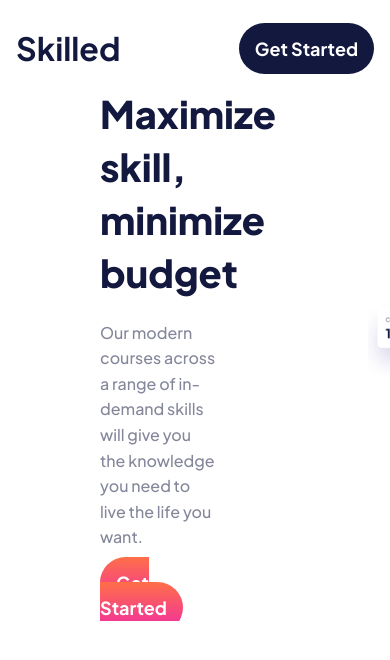
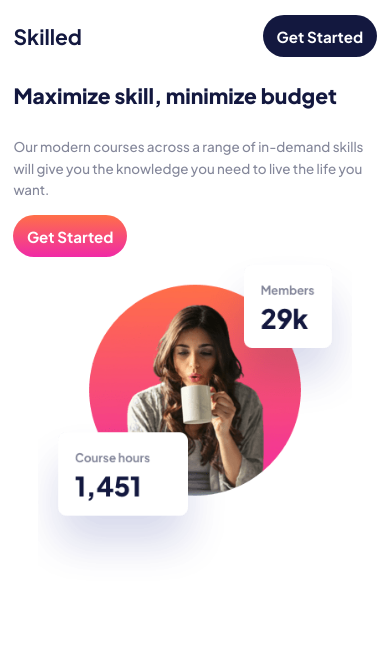
Before and after one commit to arthurkyambadde/skilled, a website: page src/index.html in a window 390 px wide. Drawn offline with nearby package versions, Linux system fonts and the light colour scheme; files that its build step writes are made by us from their sources.

Commit message:
style(hero): implement the hero section mobile version to enhance the page's responsiveness.

```diff
--- a/src/sass/base/_base.scss
+++ b/src/sass/base/_base.scss
@@ -1,3 +1,5 @@
+@use "../abstracts" as *;
+
 *,
 *::before,
 *::after {
@@ -8,6 +10,10 @@
 
 html {
   font-size: 62.5%;
+
+  @include respond(phone) {
+    font-size: 52.5%;
+  }
 }
 
 body {
--- a/src/sass/base/_typography.scss
+++ b/src/sass/base/_typography.scss
@@ -16,6 +16,10 @@ body {
         color: $color-primary-dark;
         font-size: 3.2rem;
         font-weight: 700;
+
+        @include respond(phone) {
+          font-size: 2.5rem;
+        }
       }
       &-link {
         text-decoration: none;
@@ -63,4 +67,8 @@ body {
   @include respond(tab-port) {
     font-size: 3.8rem;
   }
+
+  @include respond(phone) {
+    font-size: 2.5rem;
+  }
 }
--- a/src/sass/layout/_header.scss
+++ b/src/sass/layout/_header.scss
@@ -9,6 +9,14 @@
     height: 100%;
     padding-left: 10rem;
     overflow: hidden;
+
+    @include respond(phone) {
+      display: flex;
+      flex-direction: column;
+      justify-content: center;
+      align-items: center;
+      padding: 2rem 1.6rem 0;
+    }
 
     &_text-box {
       width: 40%;
@@ -22,11 +30,20 @@
         padding-bottom: 0;
         gap: 2rem;
       }
+
+      @include respond(phone) {
+        width: 100%;
+        gap: 3rem;
+      }
     }
 
     &-img-wrapper {
       height: 100%;
       width: 60%;
+
+      @include respond(phone) {
+        width: 100%;
+      }
     }
 
     &-img {
@@ -37,6 +54,10 @@
 
       @include respond(tab-land) {
         transform: translate(140px, -50px);
+      }
+
+      @include respond(phone) {
+        transform: translate(0, 0);
       }
 
       &--desktop {
```
